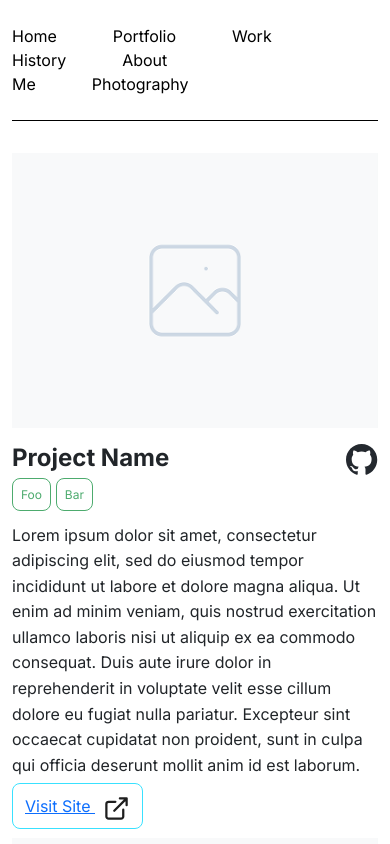
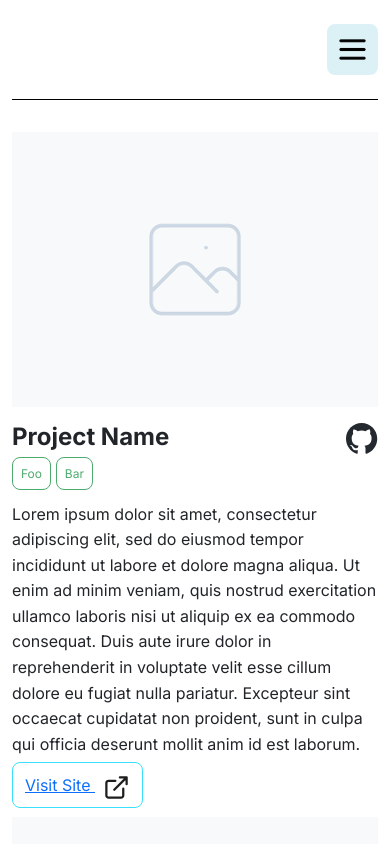
Before and after one commit to SkyMazter/skymazter.github.io, a React (Vite) app in the folder frontEnd/: page /portfolio in a window 390 px wide. Built offline with nearby package versions, Linux system fonts and the light colour scheme.

Commit message:
created mobile menu

```diff
--- /dev/null
+++ b/frontEnd/src/components/MobileNav.tsx
@@ -0,0 +1,13 @@
+import hamburger from "../assets/Hamburger-menu-icon.svg";
+const MobileNav = () => {
+  return (
+    <div className="mobile-nav">
+      <button className="menu-btn">
+        {" "}
+        <img src={hamburger}></img>
+      </button>
+    </div>
+  );
+};
+
+export default MobileNav;
--- a/frontEnd/src/components/Nav.tsx
+++ b/frontEnd/src/components/Nav.tsx
@@ -3,7 +3,7 @@ import { Link } from "react-router-dom";
 const Nav = () => {
   return (
     <>
-      <nav className="Nav fade-up-element">
+      <nav className="nav fade-up-element">
         <Link to={"/"}>Home</Link>
         <Link to={"/portfolio"}>Portfolio</Link>
         <Link to={""}>Work History</Link>
--- a/frontEnd/src/pages/Portfolio.tsx
+++ b/frontEnd/src/pages/Portfolio.tsx
@@ -1,3 +1,4 @@
+import MobileNav from "../components/MobileNav";
 import Nav from "../components/Nav";
 import ProjectCard from "../components/ProjectCard";
 
@@ -6,6 +7,7 @@ const Portfolio = () => {
     <>
       <div className="container portfolio">
         <Nav />
+        <MobileNav/>
         <section className="portfolio-projects">
           <ProjectCard
             tags={["Foo", "Bar"]}
--- a/frontEnd/src/style/index.css
+++ b/frontEnd/src/style/index.css
@@ -178,7 +178,6 @@ li > *:hover {
   border-radius: 0.5rem;
   border: var(--secondary) solid 1px;
   text-align: center;
-
 }
 
 .link-btn:hover {
@@ -190,7 +189,7 @@ li > *:hover {
   background-color: var(--secondary);
 }
 
-.Nav {
+.nav {
   width: 100%;
   border-bottom: 1px solid black;
   display: flex;
@@ -201,14 +200,29 @@ li > *:hover {
   margin-bottom: 2rem;
 }
 
-.Nav > * {
+.nav > * {
   margin-right: 3.5rem;
   text-decoration: none;
   color: black;
 }
 
-.Nav > *:hover {
+.nav > *:hover {
   text-decoration: underline;
+}
+
+.mobile-nav {
+  display: none;
+}
+
+.menu-btn {
+  border: transparent;
+  background-color: var(--accent);
+  border-radius: 0.5rem;
+  padding: 0.5rem;
+}
+
+.menu-btn > img {
+  height: 35px;
 }
 
 .portfolio {
@@ -289,7 +303,8 @@ li > *:hover {
   .portfolio {
     width: 100vw;
     overflow-x: hidden;
-    overflow-y: scroll;
+    overflow-y: hidden;
+    padding-bottom: 3rem;
   }
 
   .portfolio-projects {
@@ -297,8 +312,19 @@ li > *:hover {
     flex-flow: column nowrap;
   }
 
-  .Nav {
-    display: block;
+  .nav {
+    display: none;
+  }
+
+  .mobile-nav {
+    width: 100%;
+    border-bottom: 1px solid black;
+    display: flex;
+    justify-content: end;
+    align-items: center;
+    padding-top: 1.5rem;
+    padding-bottom: 1.5rem;
+    margin-bottom: 2rem;
   }
 
   .proj-card {
```
Also changed, not shown: frontEnd/src/assets/Hamburger-menu-icon.svg (added).
